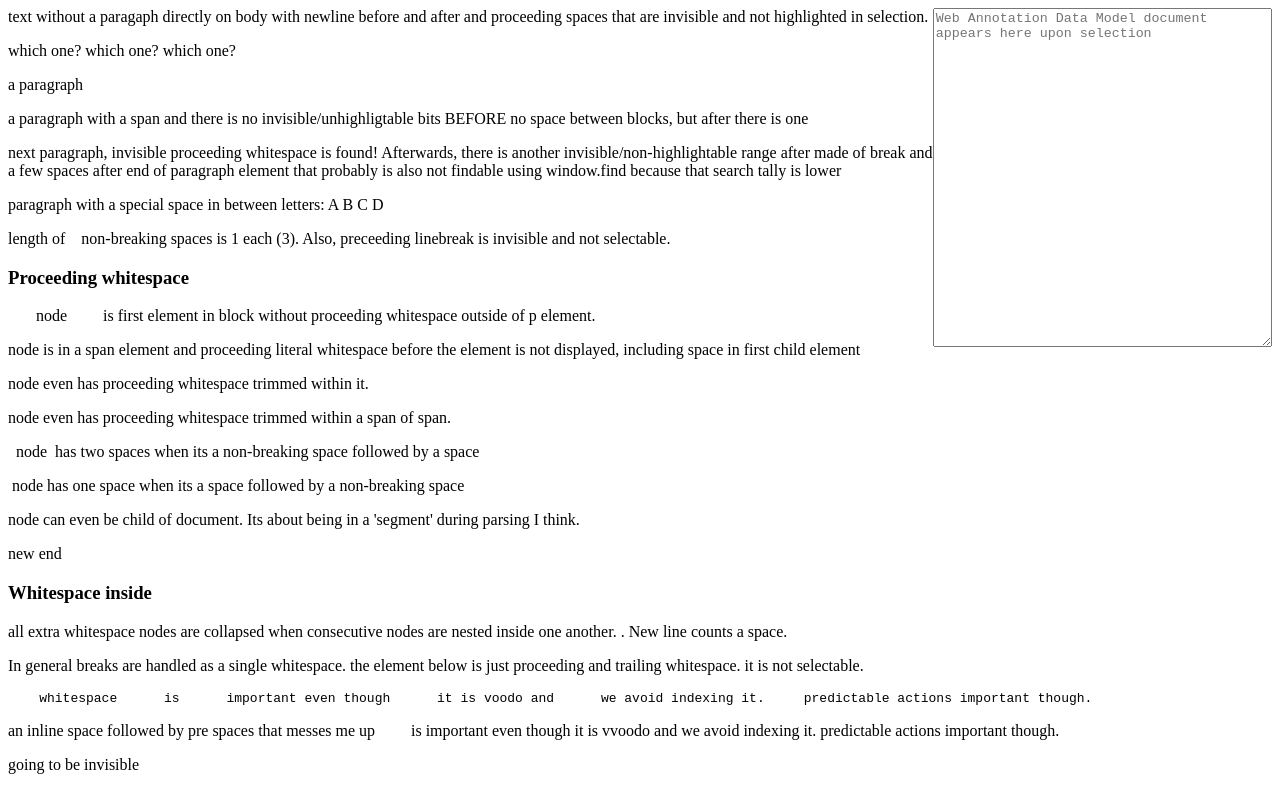
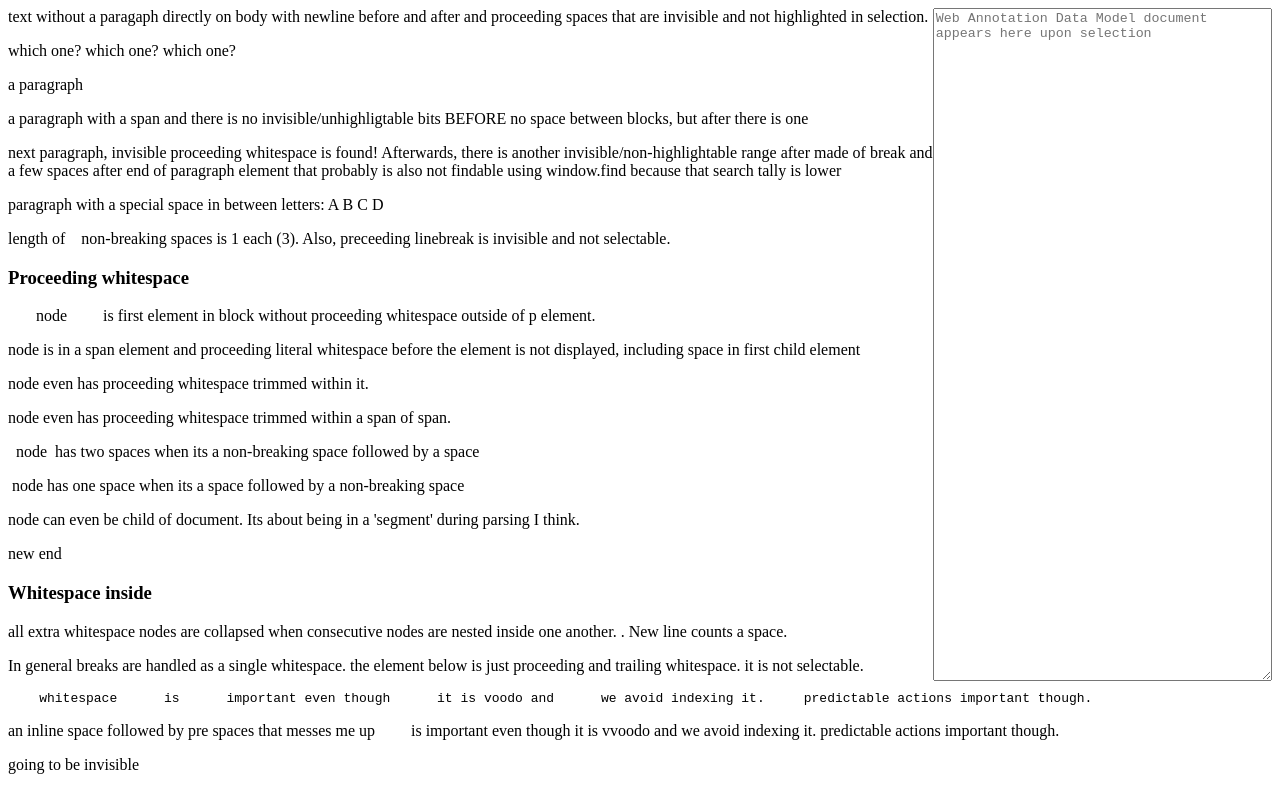
Before and after one commit to goodmansasha/annotation-model, a plain HTML site: page index.html in a window 1280 px wide. Shown: the top 787 px of the page. Drawn offline with Linux system fonts and the light colour scheme.

Commit message:
Update index.html
textarea height a bit taller

```diff
--- a/index.html
+++ b/index.html
@@ -4,7 +4,7 @@
 
     </head>
     <body>
-        <textarea id="output" style="float:right;height:25em;min-width:25em;" placeholder="Web Annotation Data Model document appears here upon selection"></textarea>
+        <textarea id="output" style="float:right;height:50em;min-width:25em;" placeholder="Web Annotation Data Model document appears here upon selection"></textarea>
 
         text    without a paragaph directly on body with newline before and after and proceeding spaces that are invisible and not highlighted in selection.
 
```
